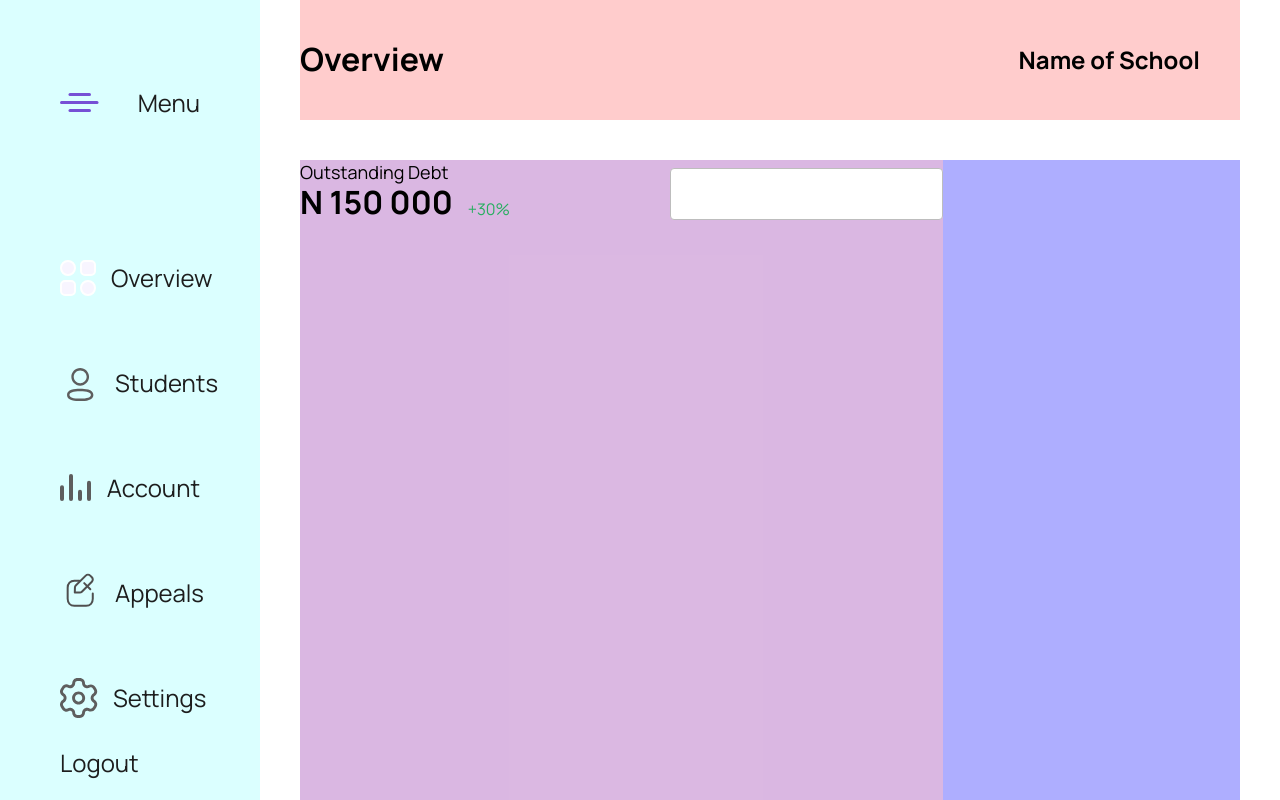
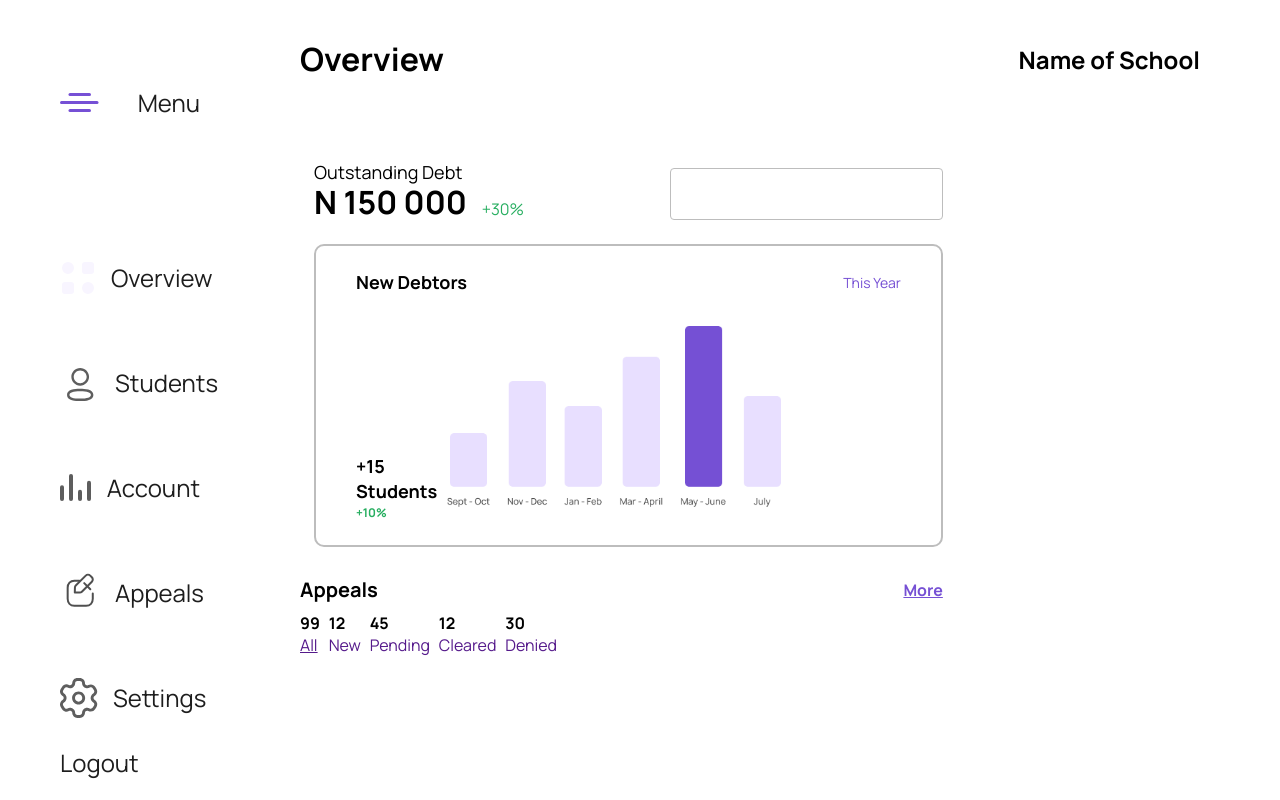
Before and after one commit to zuri-training/My_debtors_Team35, a Next.js app in the folder Frontend/studebt/: page /school/dashboard in a window 1280 px wide. Built offline with nearby package versions, Linux system fonts and the light colour scheme.

Commit message:
School dashboard main center bottom in progress

```diff
--- a/Frontend/studebt/components/SchoolMain.js
+++ b/Frontend/studebt/components/SchoolMain.js
@@ -1,3 +1,4 @@
+import Link from 'next/link'
 import React from 'react'
 
 const SchoolMain = () => {
@@ -23,8 +24,89 @@ const SchoolMain = () => {
                         </div>
                     </div>
                 </div>
-                <div className="main-center-top">
+                <div className="main-center-chart">
+                    <div className="main-center-chart-top">
+                        <p className='mt-bold'>New Debtors</p>
+                        <div className="chart-time">
+                            <p className='st-regular secondary-btn'>This Year</p>
+                        </div>
+                    </div>
+                    <div className="main-center-chart-bottom">
+                        <div className="main-center-chart-bottom-rates">
+                            <p className='mt-bold'>+15 Students</p>
+                            <div className="main-center-chart-bottom-rates-direction success">
+                                <p>+10%</p>
+                            </div>
+                        </div>
+                        <div className="main-center-chart-bottom-chart">
+                            <img src='/images/bar.png' />
+                        </div>
+                    </div>
+                </div>
+                <div className="main-center-bottom">
+                    <div className="main-center-bottom-top">
+                        <h6 className=''>Appeals</h6>
+                        <div className="main-center-bottom-top-more">
+                            <Link href=""><a className='secondary-btn'>More</a></Link>
+                        </div>
+                    </div>
+                    <div className="main-center-bottom-filter">
+                        <div className="main-center-bottom-filter-left">
+                            <div className="main-center-bottom-filter-button">
+                                <p className='nt-bold'>
+                                    99
+                                </p>
+                                <p className='nt-regular'>
+                                    <Link href=''>
+                                        <a className='text-underline'>All</a>
+                                    </Link>
+                                </p>
+                            </div>
+                            <div className="main-center-bottom-filter-button">
+                                <p className='nt-bold'>
+                                    12
+                                </p>
+                                <p className='nt-regular'>
+                                    <Link href=''>
+                                        <a className=''>New</a>
+                                    </Link>
+                                </p>
+                            </div>
+                            <div className="main-center-bottom-filter-button">
+                                <p className='nt-bold'>
+                                    45
+                                </p>
+                                <p className='nt-regular'>
+                                    <Link href=''>
+                                        <a className=''>Pending</a>
+                                    </Link>
+                                </p>
+                            </div>
+                            <div className="main-center-bottom-filter-button">
+                                <p className='nt-bold'>
+                                    12
+                                </p>
+                                <p className='nt-regular'>
+                                    <Link href=''>
+                                        <a className=''>Cleared</a>
+                                    </Link>
+                                </p>
+                            </div>
+                            <div className="main-center-bottom-filter-button">
+                                <p className='nt-bold'>
+                                    30
+                                </p>
+                                <p className='nt-regular'>
+                                    <Link href=''>
+                                        <a className=''>Denied</a>
+                                    </Link>
+                                </p>
+                            </div>
+                        </div>
+                        <div className="main-center-bottom-filter-right">
 
+                        </div>
+                    </div>
                 </div>
             </div>
             <div className="school-main-left">
--- a/Frontend/studebt/styles/schoolDash.css
+++ b/Frontend/studebt/styles/schoolDash.css
@@ -1,3 +1,40 @@
+:root {
+
+    /* colors */
+
+    /* state colors */
+
+    --info: #2F80ED;
+    --success: #27AE60;
+    --warning: #E2B93B;
+    --error: #EB5757;
+
+    /* Button color */
+
+    --primary-btn: #44C2FD;
+    --secondary-btn: #7650D4;
+    --btn-hover: #22617F;
+    --btn-active: #A1E0FE;
+    --btn-disable: #E0E0E0;
+
+
+
+    /* black colors */
+
+    --black1: #000000;
+    --black2: #1D1D1D;
+    --black3: #282828;
+    --white: #FFFFFF;
+
+    /* Grey colors */
+
+    --Gray1: #333333;
+    --grey2: #4F4F4F;
+    --grey3: #828282;
+    --grey4: #BDBDBD;
+    --grey5: #E0E0E0;
+}
+
 .side-bar-container {
     grid-area: s;
     height: 100vh;
@@ -10,7 +47,7 @@
     padding: 70px 20px;
     /* Remove the backgorund color */
 
-    background-color: rgba(0, 255, 255, 0.14);
+    /* background-color: rgba(0, 255, 255, 0.14);  */
 }
 
 .side-bar {
@@ -65,7 +102,7 @@
     grid-area: t;
     max-height: 120px;
     height: 100%;
-    background-color: rgba(255, 0, 0, 0.201);
+    /* background-color: rgba(255, 0, 0, 0.201); */
     display: flex;
     justify-content: space-between;
     align-items: center;
@@ -76,7 +113,7 @@
 /* School Main */
 
 .school-main {
-    background-color: rgba(0, 0, 255, 0.317);
+    /* background-color: rgba(0, 0, 255, 0.317); */
     grid-area: m;
     display: grid;
     grid-template-columns: 2.5fr 1fr;
@@ -91,15 +128,18 @@
 
 
 .school-main-center {
-    background-color: rgba(255, 192, 203, 0.553);
+    /* background-color: rgba(255, 192, 203, 0.553); */
+    /* border: 2px solid black; */
 }
 
 /* Main-center-top  */
 
 .main-center-top {
+    margin-left: 14px;
     display: flex;
     justify-content: space-between;
     align-items: flex-end;
+    margin-bottom: 24px;
 }
 
 .outstanding-debt {
@@ -118,8 +158,74 @@
 
 /* Main center chart */
 
-.Main-center-chart {
+.main-center-chart {
+    padding: 24px 40px;
+    border: 2px solid var(--grey4);
+    border-radius: 10px;
+    display: flex;
+    flex-direction: column;
+    justify-content: space-between;
+    margin-left: 14px;
+    margin-bottom: 32px;
+}
 
+.main-center-chart-top {
+    display: flex;
+    justify-content: space-between;
+    align-items: center;
+    margin-bottom: 30px;
+}
+
+.main-center-chart-bottom {
+    display: flex;
+    justify-content: space-between;
+    align-items: flex-end;
+}
+
+.main-center-chart-bottom-rates-direction p {
+    font-size: 12px;
+    font-weight: bold;
+}
+
+.main-center-chart-bottom-chart {
+    margin-left: 10px;
+    margin-right: 120px;
+}
+
+.main-center-chart-bottom-chart img {
+    width: 100%;
+}
+
+/* School Main Center Bottom */
+
+
+
+/* School Main center bottom top */
+
+.main-center-bottom-top {
+    display: flex;
+    justify-content: space-between;
+    align-items: center;
+    margin-bottom: 11px;
+}
+
+.main-center-bottom-top-more a {
+    text-decoration: underline;
+    font-weight: bold;
+}
+/* Main center bottom filter */
+.main-center-bottom-filter {
+    display: flex;
+    justify-content: space-between;
+    align-items: center;
+}
+
+.main-center-bottom-filter-left {
+    display: flex;
+    justify-content: space-between;
+    align-items: center;
+    max-width: 40%;
+    width: 100%;
 }
 
 /* School Main Right */
--- a/Frontend/studebt/styles/utilities.css
+++ b/Frontend/studebt/styles/utilities.css
@@ -225,12 +225,6 @@ a {
 /* Side bar Elements */
 
 /* Color classes */
-
---info: #2F80ED;
-    --success: #27AE60;
-    --warning: #E2B93B;
-    --error: #EB5757;
-
 .info {
     color: var(--info);
 }
@@ -246,3 +240,17 @@ a {
 .error {
     color: var(--warning);
 }
+
+.primary-btn {
+    color: var(--primary-btn);
+}
+
+.secondary-btn {
+    color: var(--secondary-btn);
+}
+
+/* Text Decoration */
+
+.text-underline {
+    text-decoration: underline;
+}
```
Also changed, not shown: Frontend/studebt/public/images/bar.png (added).
